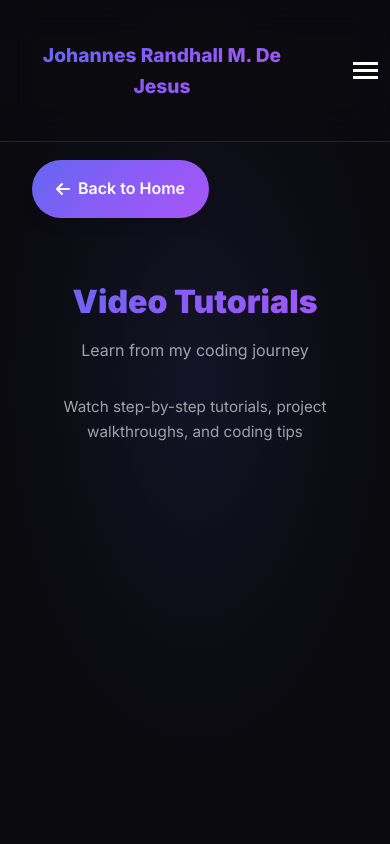
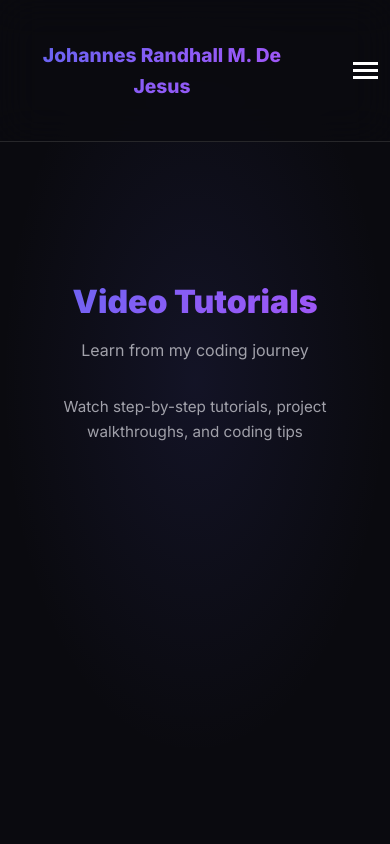
Before and after one commit to Yowhanzz/Portfolio, a plain HTML site: page videos.html in a window 390 px wide. Shown: the top 844 px of the page. Drawn offline with Linux system fonts and the light colour scheme.

Commit message:
fixing the back home btn

```diff
--- a/styles.css
+++ b/styles.css
@@ -1367,23 +1367,17 @@ body.menu-active > *:not(.navbar) {
   font-size: 1rem;
 }
 
-/* Floating Background Circles */
-.floating-circles {
-  position: fixed;
-  top: 0;
-  left: 0;
-  width: 100%;
-  height: 100%;
-  pointer-events: none;
-  z-index: -1;
-  overflow: hidden;
+@media (max-width: 768px) {
+  .back-button-fixed {
+    display: none;
+  }
 }
 
 .floating-circle {
   position: absolute;
   border-radius: 50%;
   background: linear-gradient(135deg, rgba(99, 102, 241, 0.2), rgba(139, 92, 246, 0.2));
-  animation: float 20s infinite linear;
+  animati7n: float 20s infinite linear;
   opacity: 0.8;
   box-shadow:
     0 0 20px rgba(99, 102, 241, 0.5),
@@ -1445,7 +1439,8 @@ body.menu-active > *:not(.navbar) {
     opacity: 0;
   }
   10% {
-    opacity: 0.8;
+
+   opacity: 0.8;
   }
   90% {
     opacity: 0.8;
```
